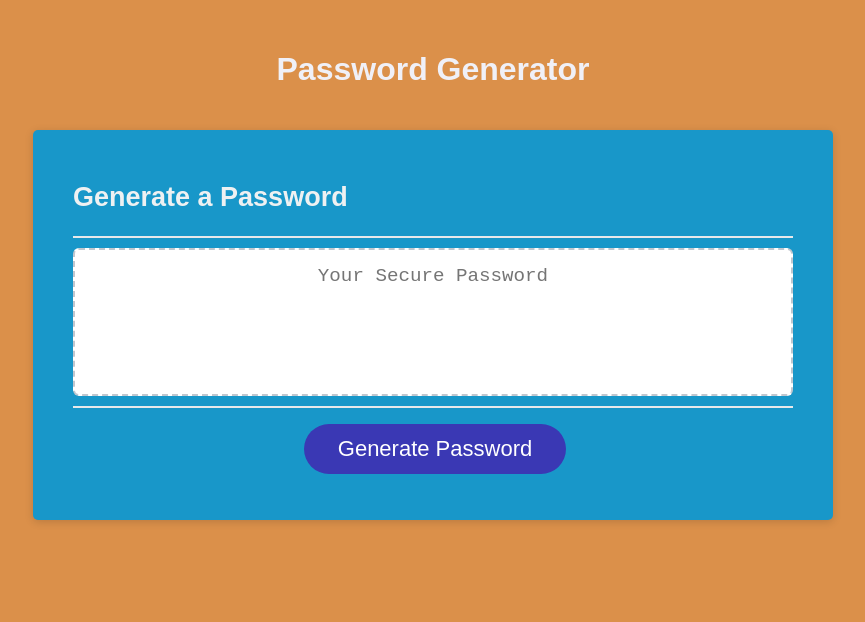
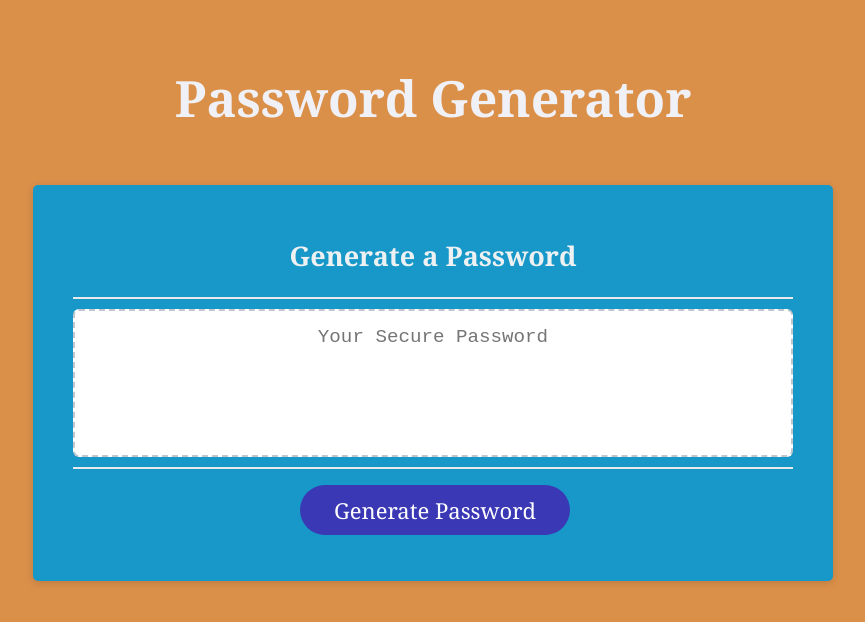
Before and after one commit to richardgabaree/JavaScript-Password-Generator, a plain HTML site: page index.html in a window 1280 px wide. Shown: the whole page, without its empty margins (207-1072 px from the left). Drawn offline with Linux system fonts and the light colour scheme.

Commit message:
changed image of final page

```diff
--- a/style.css
+++ b/style.css
@@ -13,7 +13,7 @@ body,
 }
 
 body {
-  font-family: sans-serif;
+  font-family: Georgia, 'Times New Roman', Times, serif;
   background-color: #db904a;
 }
 
@@ -28,6 +28,7 @@ header {
   padding: 20px;
   padding-top: 0px;
   color:rgb(240, 240, 247);
+  font-size: 25px;
 }
 
 .card {
@@ -40,6 +41,7 @@ header {
   margin: 0 auto;
   max-width: 800px;
   padding: 30px 40px;
+  text-align: center;
 }
 
 .card-header::after {
@@ -81,6 +83,7 @@ header {
   color: hsl(0, 0%, 100%);
   display: inline-block;
   font-size: 22px;
+  font-family: Georgia, 'Times New Roman', Times, serif;
   line-height: 22px;
   margin: 16px 16px 16px 20px;
   padding: 14px 34px;
```
Also changed, not shown: Images/Final password.png (added), 1 other file.
